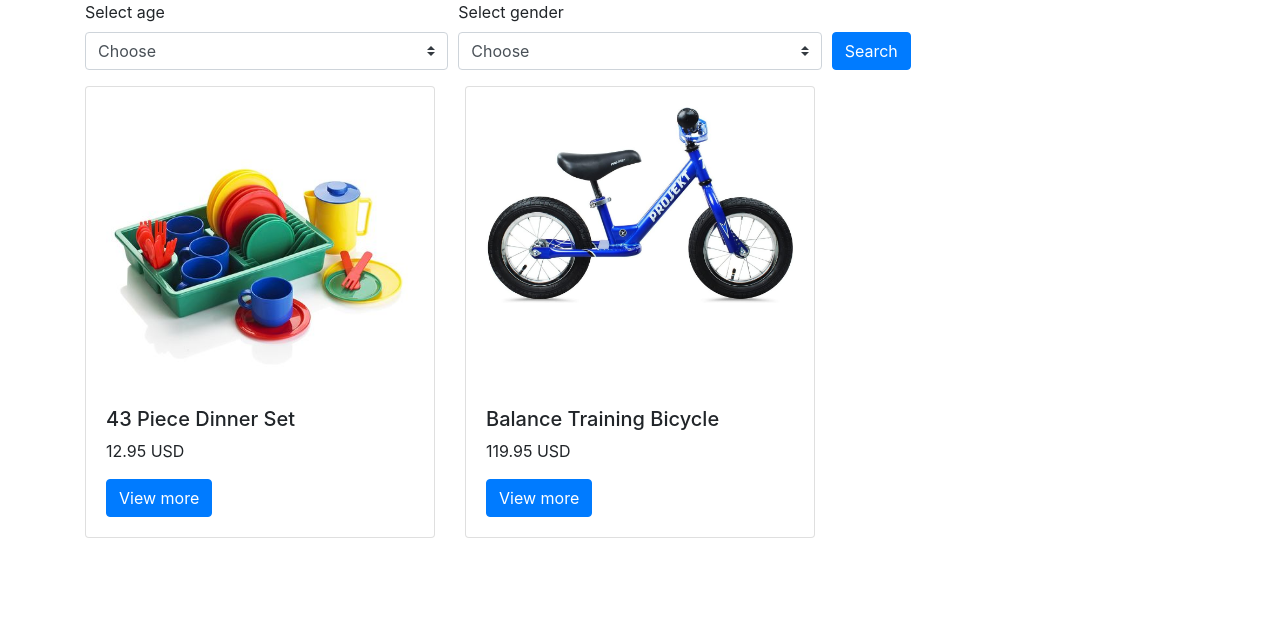
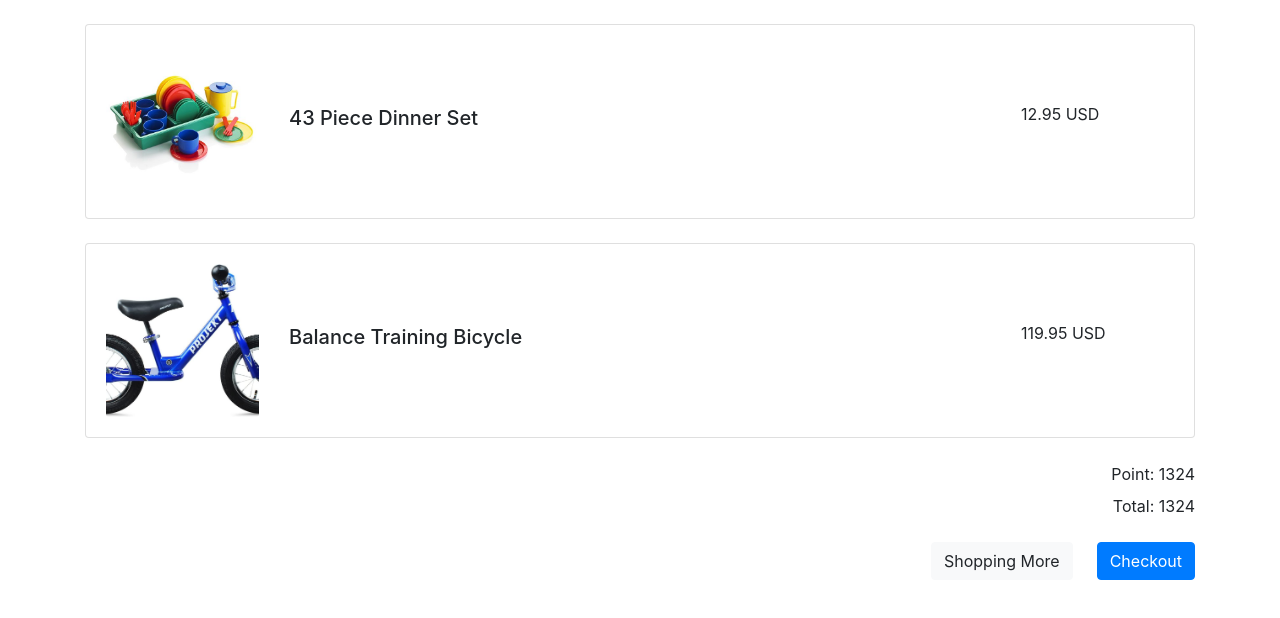
Before and after one commit to dringnakub/demo-cicd, a Next.js app in the folder frontEnd/: page /cart in a window 1280 px wide. Shown: the top 618 px of the page. Built offline with nearby package versions, Linux system fonts and the light colour scheme.

Commit message:
create ui in page home and cart

```diff
--- /dev/null
+++ b/frontEnd/components/ItemProduct.js
@@ -0,0 +1,36 @@
+import React from "react";
+import PropTypes from "prop-types";
+import { Button, Card, Col, Row } from "react-bootstrap";
+
+function ItemProduct({ className, data }) {
+  return (
+    <Card className={className} id={'product-item-' + data.id}>
+      <Card.Body>
+        <Row className="d-flex align-items-center">
+          <Col xs={2}>
+            <div className="card-img">
+              <img src={data.image} className="card-img" />
+            </div>
+          </Col>
+          <Col>
+            <h5>{data.name}</h5>
+          </Col>
+          <Col xs={2}>
+            <p>{data.price}</p>
+          </Col>
+        </Row>
+      </Card.Body>
+    </Card>
+  );
+}
+
+ItemProduct.propTypes = {
+  className: PropTypes.string,
+  data: PropTypes.object,
+};
+
+ItemProduct.defaultProps = {
+  data: {},
+};
+
+export default ItemProduct;
--- a/frontEnd/components/ProductCard.js
+++ /dev/null
@@ -1,51 +0,0 @@
-import React from "react";
-import PropTypes from "prop-types";
-import { Button, Card, Col, Row } from "react-bootstrap";
-
-function ProductCard({ item }) {
-  const card = item.map(
-    ({ productImage, productName, getProductDetail, productPrice }, index) => {
-      const key = index + 1;
-      return (
-        <Col xs={4} key={key}>
-          <Card>
-            <Card.Body>
-              <div className="card-img">
-                <img
-                  src={productImage}
-                  className="card-img"
-                  id={`productImage-${key}`}
-                />
-              </div>
-              <h5 id={`productName-${key}`}>{productName}</h5>
-              <p id={`productPrice-${key}`}>{productPrice}</p>
-              <Button
-                id={`viewMore-${key}`}
-                variant="primary"
-                onClick={getProductDetail}
-              >
-                View more
-              </Button>
-            </Card.Body>
-          </Card>
-        </Col>
-      );
-    }
-  );
-
-  return <Row>{card}</Row>;
-}
-ProductCard.propTypes = {
-  item: {
-    productImage: PropTypes.string,
-    productName: PropTypes.string,
-    productPrice: PropTypes.string,
-    getProductDetail: PropTypes.func,
-  },
-};
-
-ProductCard.defaultProps = {
-  item: {},
-};
-
-export default ProductCard;
--- a/frontEnd/pages/cart.js
+++ b/frontEnd/pages/cart.js
@@ -1,76 +1,49 @@
 import React from "react";
 import { Container, Form, Row, Col, Button, CardDeck } from "react-bootstrap";
 import Route from "next/router";
-import ProductCard from "../components/ProductCard";
+import ItemProduct from "../components/ItemProduct";
 
 export default class Cart extends React.Component {
-  getProductDetail() {
-    Route.push("/Product-detail");
+  state = {
+    products: [
+      {
+        id: "123",
+        image: "17432f12ec88c0d0ea3d0cffc69d25ce.jpg",
+        name: "43 Piece Dinner Set",
+        price: "12.95 USD",
+      },
+      {
+        id: "1234",
+        image: "61uc4bgUPlL._AC_SL1500_.jpg",
+        name: "Balance Training Bicycle",
+        price: "119.95 USD",
+      },
+    ],
+  }
+
+  onClickCheckout() {
+    console.log('onClickCheckout!!', this.state.products)
+    Route.push("/order");
   }
 
   render() {
-    const item = [
-      {
-        productImage:
-          "17432f12ec88c0d0ea3d0cffc69d25ce.jpg",
-        productName: "43 Piece Dinner Set",
-        productPrice: "12.95 USD",
-        getProductDetail: this.getProductDetail.bind(this),
-      },
-      {
-        productImage:
-          "61uc4bgUPlL._AC_SL1500_.jpg",
-        productName: "Balance Training Bicycle",
-        productPrice: "119.95 USD",
-        getProductDetail: this.getProductDetail.bind(this),
-      },
-    ];
     return (
-      <Container>
-        <Form>
-          <Form.Row>
-            <Form.Group as={Col} controlId="inputAge">
-              <Form.Label>Select age</Form.Label>
-              <Form.Control
-                as="select"
-                className="mr-sm-2"
-                id="inputAge"
-                custom
-              >
-                <option value="select">Choose</option>
-                <option value="1">1-3</option>
-                <option value="2">3-10</option>
-              </Form.Control>
-            </Form.Group>
-
-            <Form.Group as={Col} controlId="inputGender">
-              <Form.Label>Select gender</Form.Label>
-              <Form.Control
-                as="select"
-                className="mr-sm-2"
-                id="inputGender"
-                custom
-              >
-                <option value="select">Choose</option>
-                <option value="girl">girl</option>
-                <option value="boy">boy</option>
-                <option value="unisex">unisex</option>
-              </Form.Control>
-            </Form.Group>
-            <Form.Group as={Col} controlId="inputGender">
-              <Button
-                id="search"
-                variant="primary"
-                type="submit"
-                className="btn-custom"
-              >
-                Search
-              </Button>
-            </Form.Group>
-          </Form.Row>
-        </Form>
-
-        <ProductCard item={item} />
+      <Container className="pb-4">
+        {this.state.products.map((product) => (
+          <ItemProduct className="mt-4" data={product} key={product.id} />
+        ))}
+        <div className="text-right mt-4">
+          <div>Point: <span id="point-amount">1324</span></div>
+          <div className="mt-2">Total: <span id="total-amount">1324</span></div>
+        </div>
+        <div className="d-flex justify-content-end mt-4">
+          <Button variant="light" type="button" className="mr-4">
+            Shopping More
+          </Button>
+          <Button variant="primary" type="button" id="checkout-button" onClick={this.onClickCheckout.bind(this)}>
+            Checkout
+          </Button>
+        </div>
       </Container>
     );
   }
--- a/frontEnd/styles/globals.css
+++ b/frontEnd/styles/globals.css
@@ -18,15 +18,36 @@ a {
 .btn-custom {
   margin-top: 32px;
 }
-.card-img > img {
+/* .card-img > img {
   height: auto;
 }
 .card-img {
-  height: 300px;
-}
+  max-height: 300px;
+} */
 .items-product {
   margin-bottom: 20px;
 }
 .product-image {
   width: 100%;
 }
+
+.card-img {
+  position: relative;
+}
+.card-img:after {
+  content: "";
+  display: block;
+  padding-bottom: 100%; /* The padding depends on the width, not on the height, so with a padding-bottom of 100% you will get a square */
+}
+
+.card-img img {
+  position: absolute; /* Take your picture out of the flow */
+  top: 0;
+  bottom: 0;
+  left: 0;
+  right: 0; /* Make the picture taking the size of it's parent */
+  width: 100%; /* This if for the object-fit */
+  height: 100%; /* This if for the object-fit */
+  object-fit: cover; /* Equivalent of the background-size: cover; of a background-image */
+  object-position: center;
+}
```
Also changed, not shown: frontEnd/components/CardProduct.js (added, +38 -0 lines), frontEnd/pages/index.js (+51 -23 lines).
